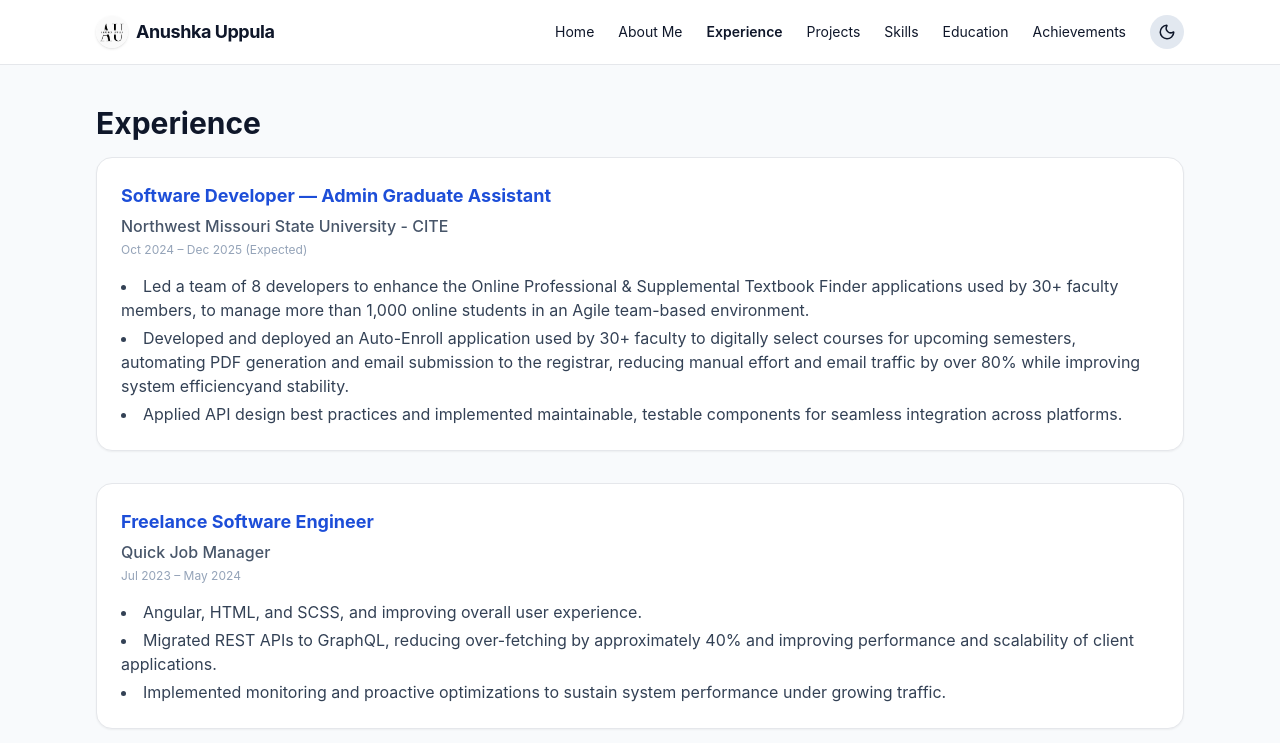
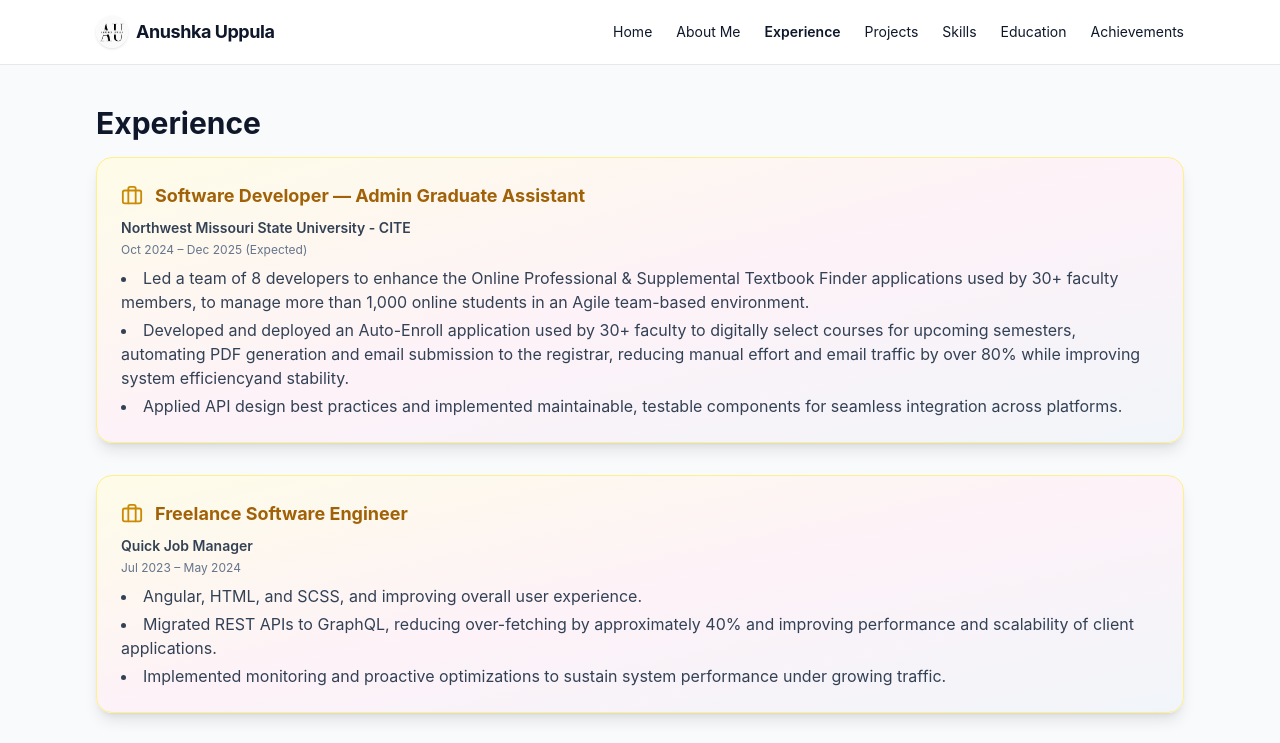
Before and after one commit to anushkauppula/my-portfolio, a React (Create React App) app: page /experience in a window 1280 px wide. Shown: the top 743 px of the page. Built offline with nearby package versions, Linux system fonts and the light colour scheme.

Commit message:
changes to backgorund

```diff
--- a/src/components/AboutMe.tsx
+++ b/src/components/AboutMe.tsx
@@ -4,12 +4,15 @@ import profile from "../data/profile";
 
 export default function AboutMe() {
   return (
-    <Section title="About Me">
-      <div className="text-lg text-slate-700 leading-relaxed max-w-2xl mx-auto space-y-4">
-        {profile.summary.map((para, idx) => (
-          <p key={idx}>{para}</p>
-        ))}
+    <div className="flex flex-col items-center mt-12">
+      <h1 className="text-3xl font-extrabold text-slate-800 mb-8 text-center">About Me</h1>
+      <div className="max-w-2xl w-full bg-white rounded-2xl shadow-lg border border-slate-200 p-10 flex flex-col justify-center items-center min-h-[350px]">
+        <div className="text-lg text-slate-700 leading-relaxed space-y-6 text-center flex flex-col justify-center items-center h-full">
+          {profile.summary.map((para, idx) => (
+            <p key={idx}>{para}</p>
+          ))}
+        </div>
       </div>
-    </Section>
+    </div>
   );
 }
--- a/src/components/Education.tsx
+++ b/src/components/Education.tsx
@@ -4,19 +4,23 @@ import profile from "../data/profile";
 export default function Education() {
   return (
     <Section title="Education">
-      <div className="space-y-6">
+      <div className="grid grid-cols-1 md:grid-cols-2 gap-8">
         {profile.education.map((e, i) => (
-          <div key={i} className="rounded-2xl border p-5 bg-white shadow-sm">
-            <h3 className="text-xl font-semibold">{e.degree}</h3>
-            <p className="text-slate-700">{e.school}</p>
+          <article
+            key={i}
+            className="bg-gradient-to-br from-green-50 via-blue-50 to-slate-100 border border-green-200 rounded-2xl shadow-lg p-6 flex flex-col h-full"
+          >
+            <h3 className="text-xl font-bold text-green-700 mb-2">{e.degree}</h3>
+            <p className="text-slate-700 font-medium">{e.school}</p>
             <p className="text-sm text-slate-600 mt-1">{e.date}</p>
-            <div className="mt-3">
-              <h4 className="font-medium">Coursework</h4>
-              <p className="text-sm text-slate-700 mt-1">
-                {e.coursework.join(" • ")}
-              </p>
+            <div className="mt-4 flex flex-wrap gap-2">
+              {e.coursework.map((course) => (
+                <span key={course} className="bg-blue-100 text-blue-700 px-3 py-1 rounded-full text-xs font-semibold shadow">
+                  {course}
+                </span>
+              ))}
             </div>
-          </div>
+          </article>
         ))}
       </div>
     </Section>
--- a/src/components/Experience.tsx
+++ b/src/components/Experience.tsx
@@ -1,24 +1,30 @@
+
 import Section from "./Section";
 import profile from "../data/profile";
+import { Briefcase } from "lucide-react";
 
 
 export default function Experience() {
   return (
     <Section title="Experience">
-  <div className="flex flex-col gap-8">
+      <div className="flex flex-col gap-8">
         {profile.experience.map((job, i) => (
-          <div key={i} className="bg-white border rounded-2xl shadow-sm p-6 flex flex-col h-full">
-            <div className="mb-2 flex flex-col gap-1">
-              <span className="text-blue-700 font-bold text-lg">{job.title}</span>
-              <span className="text-slate-600 font-medium">{job.company}</span>
-              <span className="text-xs text-slate-400">{job.date}</span>
+          <article
+            key={i}
+            className="bg-gradient-to-br from-yellow-50 via-pink-50 to-slate-100 border border-yellow-200 rounded-2xl shadow-lg p-6"
+          >
+            <div className="flex items-center gap-3 mb-2">
+              <Briefcase className="text-yellow-600" size={22} />
+              <h3 className="text-lg font-bold text-yellow-700">{job.title}</h3>
             </div>
-            <ul className="mt-2 list-disc list-inside space-y-1 text-slate-700">
+            <div className="text-sm text-slate-700 mb-1 font-semibold">{job.company}</div>
+            <div className="text-xs text-slate-500 mb-2">{job.date}</div>
+            <ul className="list-disc list-inside space-y-1 text-slate-700">
               {job.bullets.map((b, j) => (
                 <li key={j}>{b}</li>
               ))}
             </ul>
-          </div>
+          </article>
         ))}
       </div>
     </Section>
--- a/src/components/Navbar.tsx
+++ b/src/components/Navbar.tsx
@@ -15,12 +15,6 @@ const routes = [
 
 export default function Navbar() {
   const [open, setOpen] = useState(false);
-  const [dark, setDark] = useState(false);
-
-  useEffect(() => {
-    if (dark) document.documentElement.classList.add("dark");
-    else document.documentElement.classList.remove("dark");
-  }, [dark]);
 
   return (
     <header className="sticky top-0 z-50 bg-white/90 dark:bg-slate-900 backdrop-blur border-b">
@@ -44,12 +38,6 @@ export default function Navbar() {
               {r.label}
             </NavLink>
           ))}
-          <button
-            onClick={() => setDark(!dark)}
-            className="p-2 rounded-full bg-slate-200 dark:bg-slate-700"
-          >
-            {dark ? <Sun size={18} /> : <Moon size={18} />}
-          </button>
         </div>
 
         <button className="sm:hidden p-2" onClick={() => setOpen(!open)}>
--- a/src/components/Projects.tsx
+++ b/src/components/Projects.tsx
@@ -37,20 +37,24 @@ export default function Projects() {
         ))}
       </div>
 
-      <div className="grid sm:grid-cols-2 gap-6">
+      <div className="grid grid-cols-1 md:grid-cols-2 gap-8">
         {filtered.map((p, i) => (
           <article
             key={i}
-            className="rounded-2xl border p-5 bg-white dark:bg-slate-800 shadow-sm"
+            className="bg-gradient-to-br from-green-50 via-blue-50 to-slate-100 border border-green-200 rounded-2xl shadow-lg p-6 flex flex-col h-full"
           >
-            <h3 className="text-lg font-semibold">{p.name}</h3>
-            <ul className="mt-2 list-disc list-inside space-y-1">
+            <h3 className="text-xl font-bold text-green-700 mb-2">{p.name}</h3>
+            <ul className="mt-2 list-disc list-inside space-y-1 text-slate-700">
               {p.bullets.map((b, j) => (
                 <li key={j}>{b}</li>
               ))}
             </ul>
-            <div className="mt-3 text-sm text-slate-600 dark:text-slate-300">
-              <span className="font-medium">Stack:</span> {p.stack.join(" • ")}
+            <div className="mt-4 flex flex-wrap gap-2">
+              {p.stack.map((tech) => (
+                <span key={tech} className="bg-blue-100 text-blue-700 px-3 py-1 rounded-full text-xs font-semibold shadow">
+                  {tech}
+                </span>
+              ))}
             </div>
           </article>
         ))}
--- a/src/components/Skills.tsx
+++ b/src/components/Skills.tsx
@@ -24,13 +24,14 @@ export default function Skills() {
       <div className="grid grid-cols-1 md:grid-cols-2 lg:grid-cols-3 gap-8">
         {Object.entries(profile.skills).map(([key, arr]) => (
           Array.isArray(arr) ? (
-            <div key={key} className="bg-white rounded-2xl shadow-md border border-slate-100 p-6 flex flex-col">
+            <div key={key} className="bg-white border border-slate-200 rounded-2xl shadow-sm p-6 flex flex-col">
               <h3 className="font-bold text-lg mb-3 flex items-center">
-                {icons[key] || <Wrench className="inline-block mr-2 text-slate-400" size={20} />} {formatKey(key)}
+                {icons[key] || <Wrench className="text-slate-400 mr-2" size={20} />}
+                <span className="text-slate-700">{formatKey(key)}</span>
               </h3>
               <ul className="flex flex-wrap gap-2 mt-2">
                 {arr.map((item: string) => (
-                  <li key={item} className="bg-blue-50 text-blue-700 px-3 py-1 rounded-full text-sm font-medium shadow-sm">
+                  <li key={item} className="bg-slate-100 text-slate-700 px-3 py-1 rounded-full text-sm font-medium">
                     {item}
                   </li>
                 ))}
```
